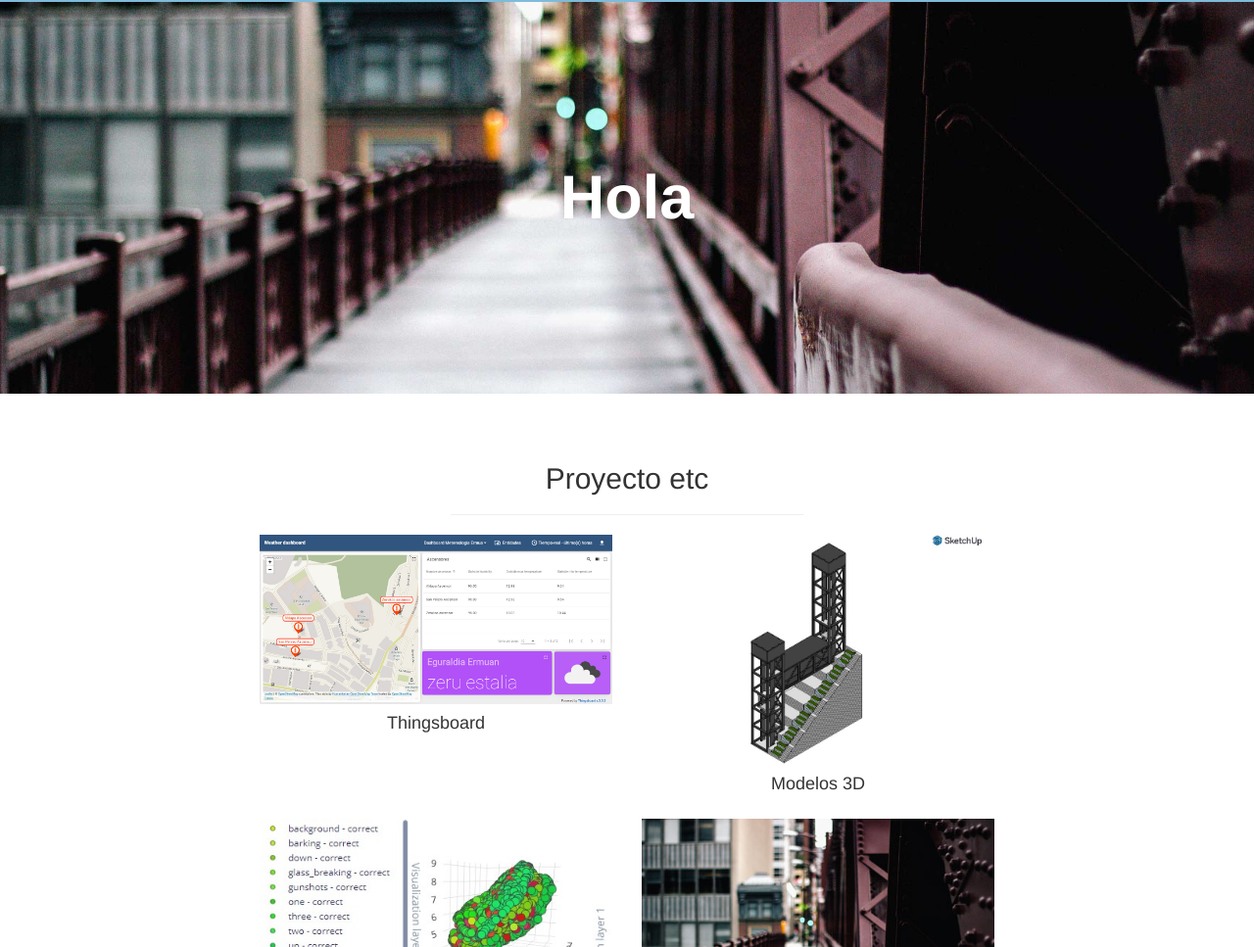
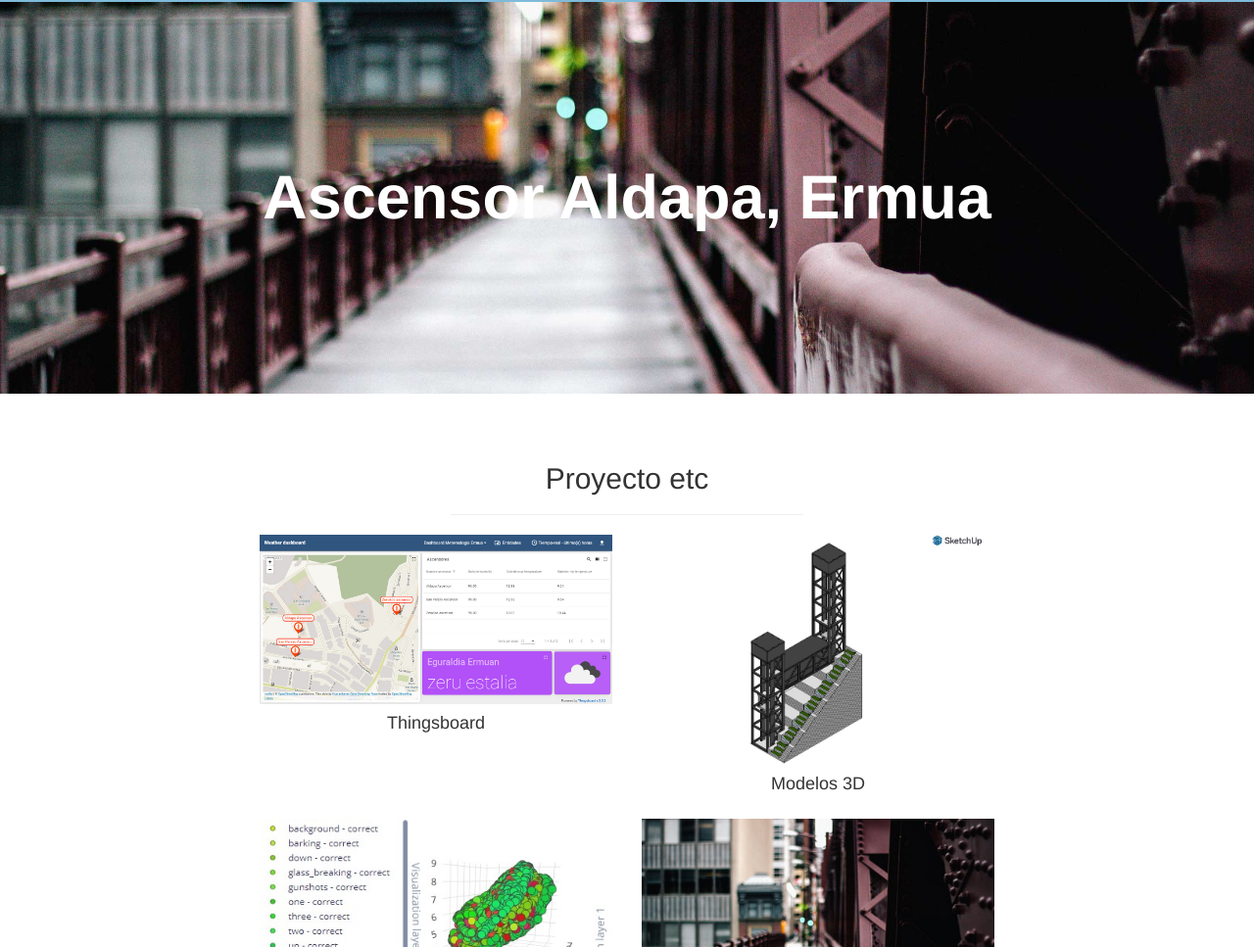
Before and after one commit to InigoZalaya/InigoZalaya.github.io, a plain HTML site: page index.html in a window 1280 px wide. Shown: the part 1791-2758 px from the top of the page at 98% size. Drawn offline with Linux system fonts and the light colour scheme.

Commit message:
Add files via upload

```diff
--- a/index.html
+++ b/index.html
@@ -103,7 +103,7 @@
     <!-- Callout -->
     <div class="callout">
       <div class="vert-text">
-        <h1>Hola</h1>
+        <h1>Ascensor Aldapa, Ermua</h1>
       </div>
     </div>
     <!-- /Callout -->
```
